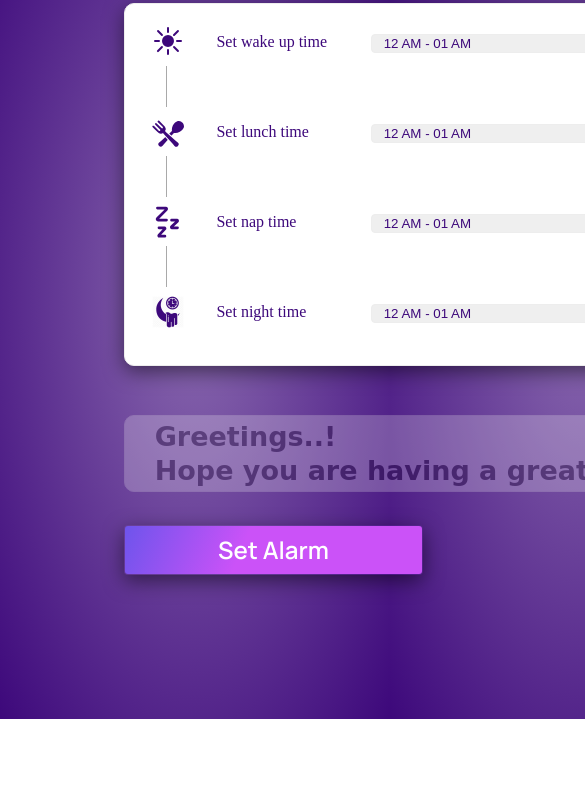
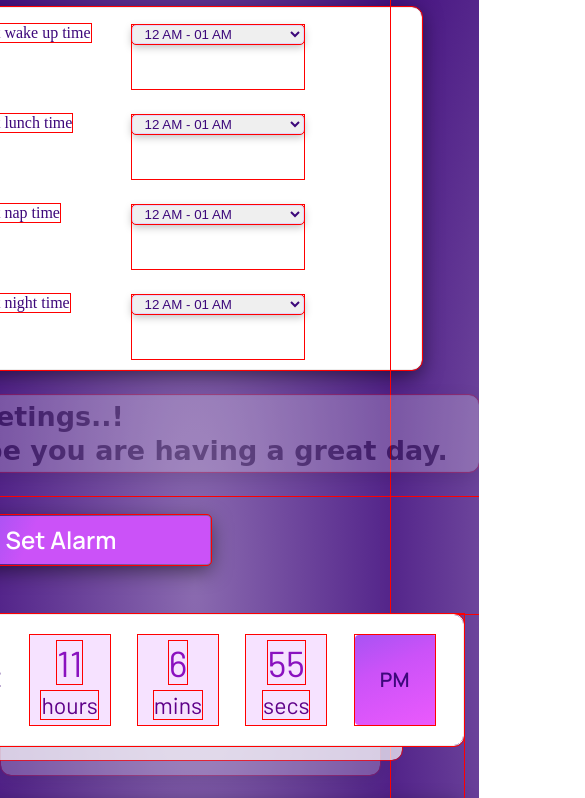
Before and after one commit to bugged-codes/Pb_Project-4, a plain HTML site: page index.html in a window 390 px wide. Shown: the part 125-923 px from the top of the page, 585 px wide, since content can reach past the window. Before the commit the page ends 844 px from the top, so only its background shows below. Drawn offline with Linux system fonts and the light colour scheme; a web font is replaced by a local one.

Commit message:
Added media Queries!

```diff
--- a/CSS/main.css
+++ b/CSS/main.css
@@ -1,28 +1,50 @@
+* {
+	outline: 1px red solid;
+}
+
 body {
-    height: 100vh;
 	margin: 0px;
 	background-image: radial-gradient(ellipse at center, rgb(255 255 255) -150%, rgb(61 8 123));
 }
 #container {
-    width: calc(100vw - (124px * 2));
-    /* height: 90%; */
-    /* margin: 0 0 0 124px; */
+	width: 100%;
+	margin-top: 2rem;
+	display: flex;
+	flex-direction: row;
+	flex-wrap: nowrap;
+	justify-content: space-evenly;
+	align-items: flex-start;
+}
+
+.topLevel-grids {
+	display: grid;
+	gap: 25px 0px;
+}
+
+#topLevel-left-grid {
+	grid-template-columns: 1fr;
+	margin-left: 4rem;
+}
+
+#topLevel-right-grid {
+	grid-template-columns: 1fr;
+	margin-right: 4rem;
 }
 
 #clock-img {
-    position: absolute;
+	/* position: absolute;
 	top: 34px;
-    left: 124px;
+	left: 124px; */
 	width: 200px;
 	height: 75px;
 }
 
 #set-alarm-container {
 	/*! !!!!!!!!!!!!!!!!!!!!!!!!!!!!!!!!!!!!!!!!!!!!!!!!!!!!!!!!!!!!!!!!!! remove margin */
-    position: absolute;
+	/* position: absolute;
 	top: 0px;
 	left: 124px;
-    margin-top: 8rem;
+	margin-top: 8rem;*/
 	height: 363px;
 	width: 565px;
 	padding: 15px 25px;
@@ -30,7 +52,7 @@ body {
 	border: 1px solid #ededed;
 	border-radius: 10px;
 	display: grid;
-    grid-template-columns: [parCol1] 0.4fr [parCol2] 1fr [parCol3] 2fr;
+	grid-template-columns: 0.4fr 1fr 2fr;
 	grid-template-rows: repeat(7, 45px);
 	align-items: center;
 	justify-items: start;
@@ -74,13 +96,15 @@ select::-webkit-scrollbar-thumb:hover {
 }
 
 .sac-timeSelectors {
-    /* height: 1.75rem; */
+	/* TODO remember:- this height sets the line height for select tag, but since this.size is used in html this no longer works
+     height: 1.75rem; */
 	padding-left: 0.5rem;
 	width: 15rem;
-    border: 1px solid #ededed;
+	border: 1px solid rgb(226 213 251);
 	border-radius: 4px;
 	color: #3d087b;
 	cursor: pointer;
+	box-shadow: 0px 3px 8px rgb(0 0 0 / 26%);
 }
 .sac-mini-img {
 	width: 32px;
@@ -128,10 +152,18 @@ select::-webkit-scrollbar-thumb:hover {
 	grid-area: 7 / 3 / 8 / 4;
 }
 
+#left-gridBottom {
+	display: flex;
+	flex-direction: row;
+	flex-wrap: nowrap;
+	justify-content: space-between;
+	align-items: center;
+}
+
 #alarm-status-text {
-    position: absolute;
+	/* position: absolute;
 	top: 540px;
-    left: 124px;
+	left: 124px; */
 	width: 565px;
 	height: 75px;
 	background-color: rgb(255 255 255);
@@ -139,21 +171,21 @@ select::-webkit-scrollbar-thumb:hover {
 	border-radius: 10px;
 	opacity: 0.23;
 	font: normal normal 900 27px/34px "Coiny", cursive;
+	box-shadow: 0px 6px 20px rgb(0 0 0 / 0.5);
 	display: flex;
 	flex-direction: row;
 	align-items: center;
 	justify-content: center;
 	flex-wrap: nowrap;
-    z-index: -1;
 }
 
 #set-alarm-btn {
-    position: absolute;
+	/* position: absolute;
 	top: 650px;
-    left: 124px;
+	left: 124px; */
 	width: 299px;
 	height: 50px;
-    /* background: transparent linear-gradient(113deg, #6e54ec 0%, #cb52f8 40%, #fc5eff 81%, #f1a7c5 100%) 0% 0% no-repeat padding-box; */
+	margin-bottom: 2rem;
 	background: transparent linear-gradient(113deg, #6e54ec 0%, #cb52f8 40%) no-repeat padding-box;
 	border-radius: 4px;
 	border: 1px solid rgb(0 0 0 / 0%);
@@ -164,10 +196,10 @@ select::-webkit-scrollbar-thumb:hover {
 }
 
 #alarm-time-viewer {
-    display: none;
-    position: absolute;
+	visibility: hidden;
+	/* position: absolute;
 	top: 630px;
-    left: 437px;
+	left: 437px; */
 	width: 253px;
 	height: 117px;
 	background: #ffffff 0% 0% no-repeat padding-box;
@@ -183,10 +215,14 @@ select::-webkit-scrollbar-thumb:hover {
 }
 
 /*  Clock Timer */
+#clock-container {
+	margin-bottom: -230px;
+}
+
 #layer3 {
-    position: absolute;
-    top: 65px;
-    left: 815px;
+	position: relative;
+	top: -231px;
+	left: 75px;
 	width: 379px;
 	height: 130px;
 	background: #ffffff 0% 0% no-repeat padding-box;
@@ -195,19 +231,20 @@ select::-webkit-scrollbar-thumb:hover {
 	z-index: 1;
 }
 #layer2 {
-    position: absolute;
-    top: 53px;
-    left: 796px;
+	position: relative;
+	top: -116px;
+	left: 60px;
 	width: 416px;
 	height: 130px;
 	background: #ffffff 0% 0% no-repeat padding-box;
 	border-radius: 10px;
 	opacity: 0.71;
+	z-index: 2;
 }
 #layer1 {
-    position: absolute;
-    top: 40px;
-    left: 736px;
+	position: relative;
+	top: 0px;
+	left: 0px;
 	width: 536px;
 	height: 130px;
 	background: #ffffff 0% 0% no-repeat padding-box;
@@ -223,6 +260,7 @@ select::-webkit-scrollbar-thumb:hover {
 	color: #3d087b;
 	text-transform: uppercase;
 	font: normal normal 600 20px/32px Manrope;
+	z-index: 3;
 }
 
 /* Clock Time */
@@ -261,9 +299,9 @@ select::-webkit-scrollbar-thumb:hover {
 }
 
 #time-status-text {
-    position: absolute;
+	/* position: absolute;
 	top: 212px;
-    left: 736px;
+	left: 736px; */
 	width: 536px;
 	height: 118px;
 	background: #ffffff 0% 0% no-repeat padding-box;
@@ -277,12 +315,13 @@ select::-webkit-scrollbar-thumb:hover {
 	align-items: center;
 	justify-content: center;
 	flex-wrap: nowrap;
+	box-shadow: 0px 6px 20px rgb(0 0 0 / 0.5);
 }
 
 #big-img-container {
-    position: absolute;
+	/* position: absolute;
 	top: 355px;
-    left: 737px;
+	left: 737px; */
 	width: 536px;
 	height: 341px;
 	box-shadow: 0px 6px 20px rgb(0 0 0 / 0.5);
@@ -291,3 +330,71 @@ select::-webkit-scrollbar-thumb:hover {
 	background-repeat: no-repeat;
 	border-radius: 10px;
 }
+
+/** For really wide screens as it adds more than needed space between left and right grids. */
+@media only screen and (min-width: 1550px) {
+	#topLevel-left-grid {
+		margin-left: calc(100vw / 6);
+	}
+
+	#topLevel-right-grid {
+		margin-right: calc(100vw / 6);
+	}
+}
+
+/** For tablet to samll laptop screens */
+@media only screen and (min-width: 1126px) and (max-width: 1420px) {
+	#topLevel-left-grid {
+		margin-left: 0;
+	}
+
+	#topLevel-right-grid {
+		margin-right: 0;
+	}
+}
+
+/** For mobile to tablet screens */
+@media only screen and (min-width: 591px) and (max-width: 1125px) {
+	#topLevel-left-grid {
+		margin-left: 0;
+	}
+
+	#topLevel-right-grid {
+		margin-right: 0;
+	}
+
+	#container {
+		flex-direction: column;
+		flex-wrap: nowrap;
+		justify-content: space-evenly;
+		align-items: center;
+	}
+}
+
+/** Media Qury for Mobile Screen */
+@media only screen and (max-width: 590px) {
+	#topLevel-left-grid {
+		margin-left: 0;
+	}
+
+	#topLevel-right-grid {
+		margin-right: 0;
+	}
+
+	#container {
+		flex-direction: column;
+		flex-wrap: nowrap;
+		justify-content: space-evenly;
+		align-items: center;
+	}
+	#set-alarm-container {
+		width: 90%;
+		padding: 2px 2px;
+	}
+	.sac-forms {
+		width: 60%;
+	}
+	.sac-timeSelectors {
+		width: 100%;
+	}
+}
--- a/Scripts/main.js
+++ b/Scripts/main.js
@@ -41,7 +41,7 @@ function myFunction() {
 	let nightTimeArr = nightTimeStr.split(" ");
 
 	// Overwriting display = none property after set-alarm-btn is clicked.
-	document.getElementById("alarm-time-viewer").style.display = "block";
+	document.getElementById("alarm-time-viewer").style.visibility = "visible";
 
 	document.getElementById("wakeUpTime-span").textContent = wakeUpTimeStr;
 	document.getElementById("lunchTime-span").textContent = lunchTimeStr;
@@ -53,22 +53,22 @@ function myFunction() {
 
 	document.getElementById("namaste-icon").style.display = "none";
 
-	if (Number(currentTime) >= Number(wakeUpTimeArr[0]) && Number(currentTime) < Number(wakeUpTimeArr[3]) && currentAmPm === wakeUpTimeArr[1]) {
+	if (Number(currentTime) >= Number(wakeUpTimeArr[0]) && currentAmPm === wakeUpTimeArr[1]) {
 		document.getElementById("big-img-container").style.backgroundImage = "url('../Assets/Images/morning_img.svg')";
 		document.getElementById("time-status-text").textContent = "Grab Some helthy breakfast!!!";
 		document.getElementById("alarm-status-text").textContent = "GOOD MORNING!! WAKE UP !!";
 		console.log("Gm");
-	} else if (Number(currentTime) >= Number(lunchTimeArr[0]) && Number(currentTime) < Number(lunchTimeArr[3]) && currentAmPm === lunchTimeArr[1]) {
+	} else if (Number(currentTime) >= Number(lunchTimeArr[0]) && currentAmPm === lunchTimeArr[1]) {
 		document.getElementById("big-img-container").style.backgroundImage = "url('../Assets/Images/lunch_img.svg')";
 		document.getElementById("time-status-text").textContent = "LET'S HAVE SOME LUNCH !!";
 		document.getElementById("alarm-status-text").textContent = "GOOD AFTERNOON !! HAVE NICE MEAL !!";
 		console.log("lunch");
-	} else if (Number(currentTime) >= Number(napTimeArr[0]) && Number(currentTime) < Number(napTimeArr[3]) && currentAmPm === napTimeArr[1]) {
+	} else if (Number(currentTime) >= Number(napTimeArr[0]) && currentAmPm === napTimeArr[1]) {
 		document.getElementById("big-img-container").style.backgroundImage = "url('../Assets/Images/evening_img.png')";
 		document.getElementById("time-status-text").textContent = "STOP YAWNING, GET SOME TEA.. ITS JUST EVENING!";
 		document.getElementById("alarm-status-text").textContent = "GOOD EVENING!!!";
 		console.log("evening");
-	} else if (Number(currentTime) >= Number(nightTimeArr[0]) && Number(currentTime) < Number(nightTimeArr[3]) && currentAmPm === nightTimeArr[1]) {
+	} else if (Number(currentTime) >= Number(nightTimeArr[0]) && currentAmPm === nightTimeArr[1]) {
 		document.getElementById("big-img-container").style.backgroundImage = "url('../Assets/Images/night_img.svg')";
 		document.getElementById("time-status-text").textContent = "CLOSE YOUR EYES AND GO TO SLEEP...";
 		document.getElementById("alarm-status-text").textContent = "GOOD NIGHT! SWEET DREAMS!!";
--- a/index.html
+++ b/index.html
@@ -16,20 +16,19 @@
 
 		<link rel="stylesheet" href="./CSS/main.css" />
 
-        <title>4th-Project</title>
+		<title>Digital Alarm Clock</title>
 	</head>
 	<body>
 		<div id="container">
-            <div id="clock-img-container">
+			<div id="topLevel-left-grid" class="topLevel-grids">
 				<img id="clock-img" src="./Assets/Images/clock_logo@2x.png" alt="Logo stating clock with a picture of analog clock." />
-            </div>
 
 				<div id="set-alarm-container">
 					<img id="mini-sun-img" class="grid-area1" src="./Assets/Icons/wake_up.svg" alt="Miniturized Sun Image in purple color" />
 
 					<div class="grid-area2">Set wake up time</div>
 
-                <form class="sac-forms grid-area3" action="" style="z-index: 5">
+					<form class="sac-forms grid-area3" action="">
 						<select id="wakeUpTime-select" class="sac-timeSelectors" name="wakeUpTime" onfocus="this.size=6;" onblur="this.size=1;" onchange="this.size=1; this.blur()" ;>
 							<option value="12 AM - 01 AM">12 AM - 01 AM</option>
 							<option value="01 AM - 02 AM">01 AM - 02 AM</option>
@@ -62,7 +61,7 @@
 
 					<div class="grid-area6">Set lunch time</div>
 
-                <form class="sac-forms grid-area7" action="" style="z-index: 4">
+					<form class="sac-forms grid-area7" action="">
 						<select id="lunchTime-select" class="sac-timeSelectors" name="lunchTime" onfocus="this.size=6;" onblur="this.size=1;" onchange="this.size=1; this.blur()" ;>
 							<option value="12 AM - 01 AM">12 AM - 01 AM</option>
 							<option value="01 AM - 02 AM">01 AM - 02 AM</option>
@@ -95,7 +94,7 @@
 
 					<div class="grid-area10">Set nap time</div>
 
-                <form class="sac-forms grid-area11" action="" style="z-index: 3">
+					<form class="sac-forms grid-area11" action="">
 						<select id="napTime-select" class="sac-timeSelectors" name="napTime" onfocus="this.size=6;" onblur="this.size=1;" onchange="this.size=1; this.blur()" ;>
 							<option value="12 AM - 01 AM">12 AM - 01 AM</option>
 							<option value="01 AM - 02 AM">01 AM - 02 AM</option>
@@ -162,6 +161,7 @@
 					Hope you are having a great day.
 				</div>
 
+				<div id="left-gridBottom">
 					<button id="set-alarm-btn">Set Alarm</button>
 
 					<div id="alarm-time-viewer">
@@ -173,7 +173,10 @@
 						<br />
 						Night Time : <span id="nightTime-span"></span>
 					</div>
+				</div>
+			</div>
 
+			<div id="topLevel-right-grid" class="topLevel-grids">
 				<div id="clock-container">
 					<div id="layer1" class="clock-layers">
 						Time
@@ -199,6 +202,7 @@
 
 				<div id="big-img-container"></div>
 			</div>
+		</div>
 
 		<script src="./Scripts/main.js"></script>
 	</body>
```
Lines whose indentation alone changed are shown as unchanged.
